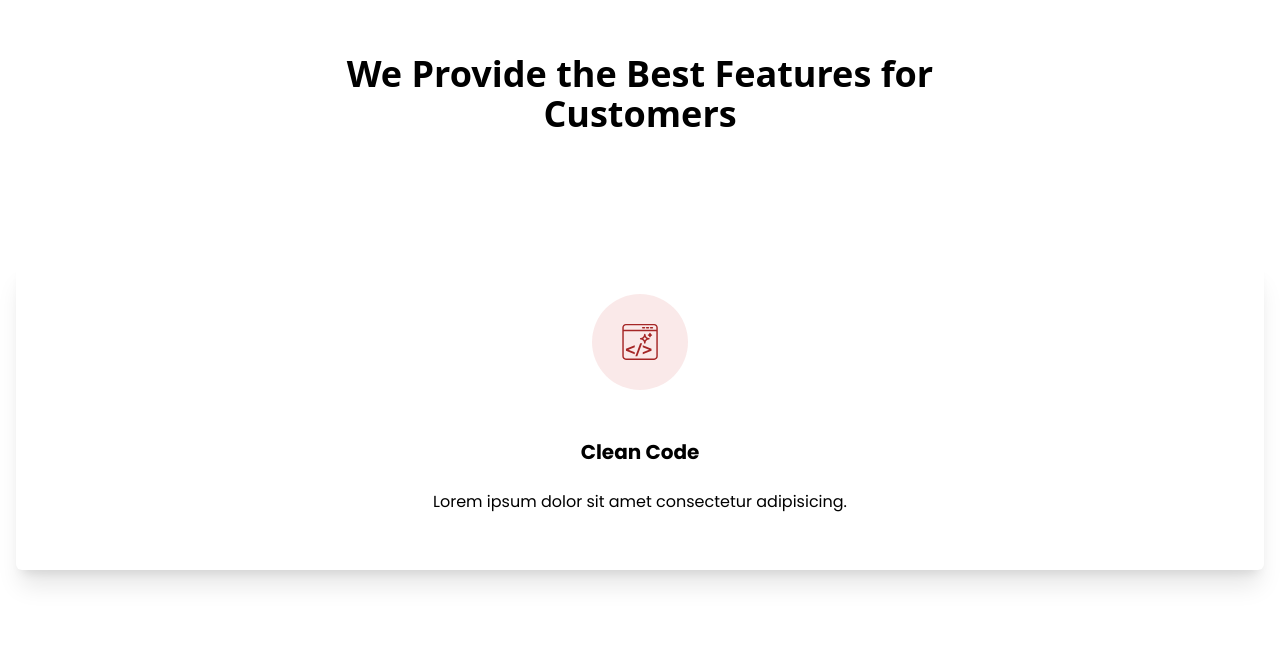
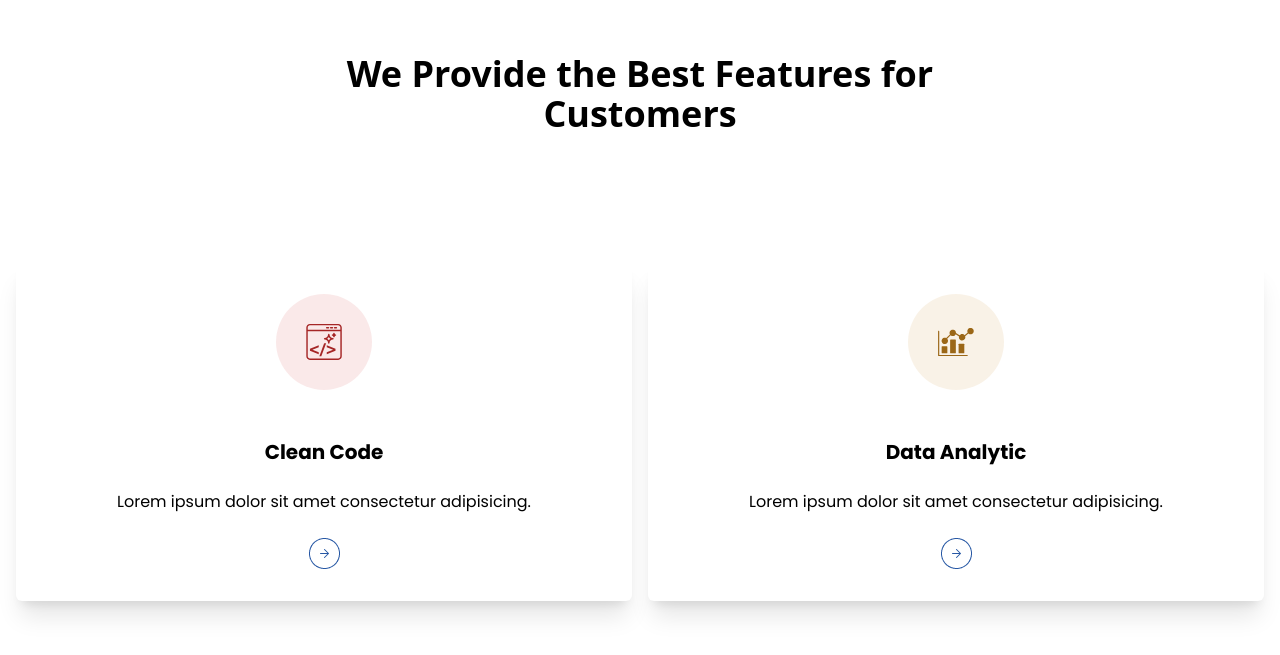
Before and after one commit to wahid-codes/Nexcent-website, a website: page index.html in a window 1280 px wide. Shown: the part 1850-2505 px from the top of the page. Drawn offline with Linux system fonts and the light colour scheme.

Commit message:
Feat: Update feature section with new icons and add Data Analytic card

```diff
--- a/index.html
+++ b/index.html
@@ -184,7 +184,27 @@
             <h3 class="text-xl font-bold">Clean Code</h3>
             <p>Lorem ipsum dolor sit amet consectetur adipisicing.</p>
             <img
-              src="images/icons and Svg/Group 11.png"
+              src="images/icons and Svg/Right-Arrow.png"
+              alt=""
+              class="mx-auto cursor-pointer"
+            />
+          </div>
+
+          <!-- Card 2 -->
+          <div
+            class="w-full p-8 space-y-6 bg-white font-poppins rounded-md shadow-xl md:flex-1 hover:-translate-y-6 duration-300"
+          >
+            <!-- Icon -->
+            <img
+              src="images/icons and Svg/Group 412.svg"
+              alt=""
+              class="w-24 md:max-w-32 mx-auto mb-12"
+            />
+            <!-- Text -->
+            <h3 class="text-xl font-bold">Data Analytic</h3>
+            <p>Lorem ipsum dolor sit amet consectetur adipisicing.</p>
+            <img
+              src="images/icons and Svg/Right-Arrow.png"
               alt=""
               class="mx-auto cursor-pointer"
             />
```
